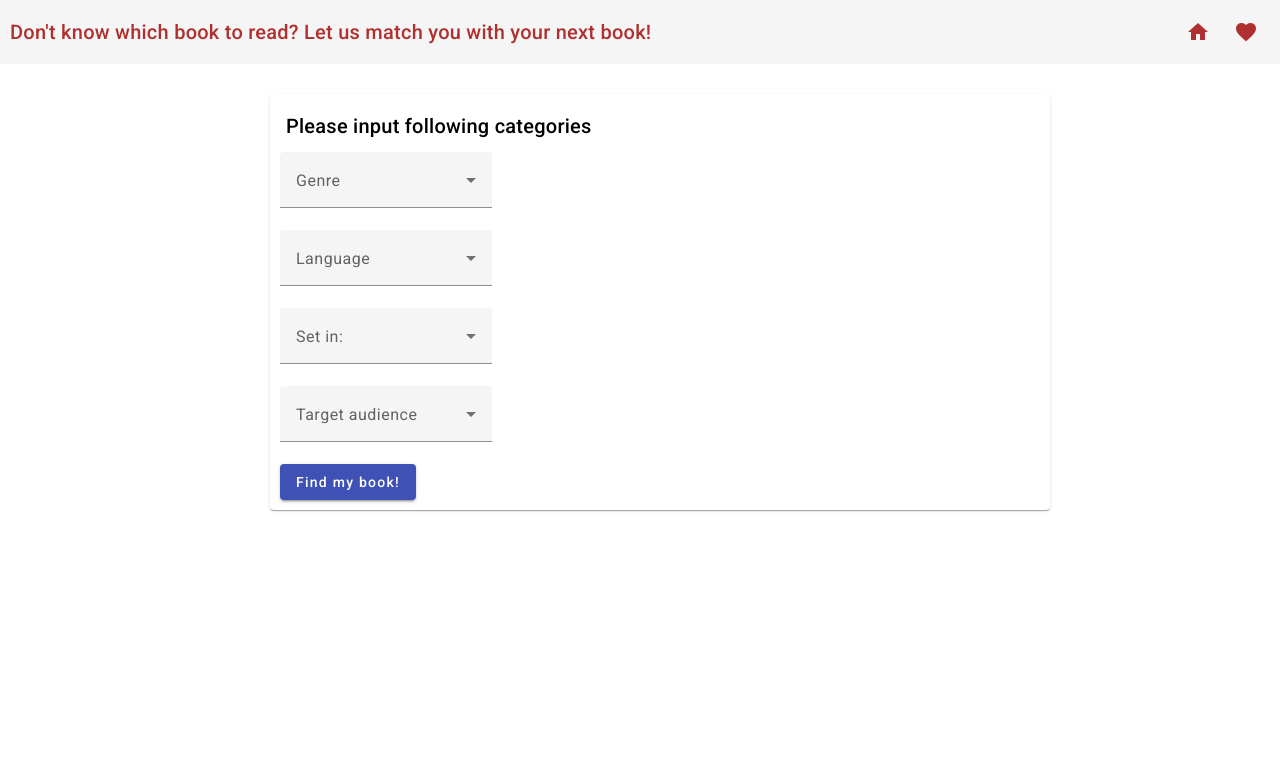
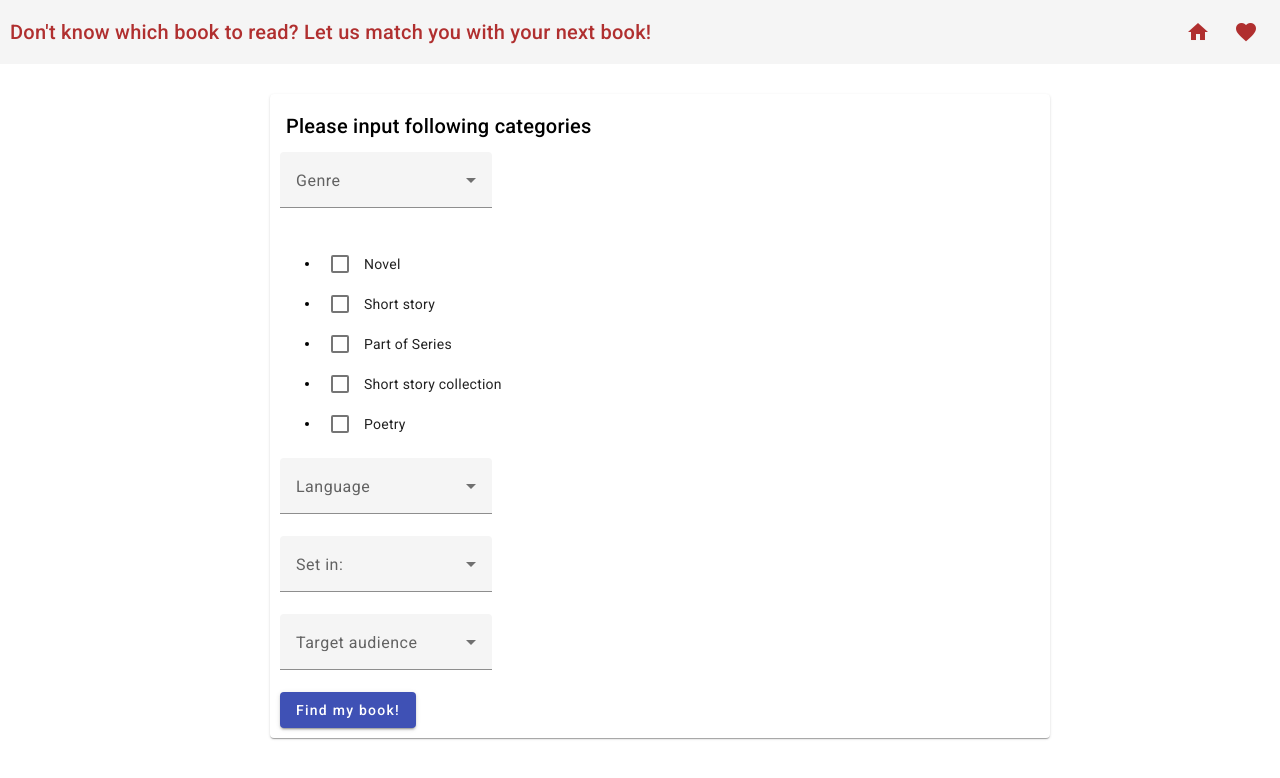
Before and after one commit to SnaffarN/EDAF90-Projekt, an Angular app in the folder my-angular-project/: page /book-search in a window 1280 px wide. Shown: the top 778 px of the page. Built offline with nearby package versions, Linux system fonts and the light colour scheme.

Commit message:
Fixade types i book-search

```diff
--- a/my-angular-project/src/app/book-search/book-search.component.html
+++ b/my-angular-project/src/app/book-search/book-search.component.html
@@ -12,6 +12,15 @@
           </mat-option>
         </mat-select>
       </mat-form-field>
+      <span class="checkbox-types">
+        <ul>
+            <li formArrayName="type" *ngFor="let t of types; let i = index">
+              <mat-checkbox [formControlName]="i" [checked]="selected === i" (change)="selected = i" >
+                {{t.name}}
+              </mat-checkbox>
+            </li>
+        </ul>
+      </span>
       <mat-form-field appearance="fill">
         <mat-label>Language</mat-label>
         <mat-select formControlName="language">
--- a/my-angular-project/src/app/book-search/book-search.component.ts
+++ b/my-angular-project/src/app/book-search/book-search.component.ts
@@ -10,6 +10,8 @@ import { Book } from '../Book';
 })
 export class BookSearchComponent {
   @Output() submit: EventEmitter<any> = new EventEmitter();
+
+  selected = -1;
 
   genres: Array<any> = [
     {name: "Adventure stories", value: "adventureStories"},
@@ -50,18 +52,23 @@ export class BookSearchComponent {
 
   bookForm = this.fb.group({
     genre: [''],
-    type: this.fb.array(this.types),
+    type: this.fb.array(Object.keys(this.types).map(key=> false)),
     language: [''],
     set_in: [''],
     target_audience: ['']
   })
 
   submitForm() {
-   // console.log(this.bookForm.value);
+    this.bookForm.value.type = this.bookForm.value.type?.map((v, i) => v ? this.types[i].value : null).filter(v => v !== null)[0];
     const search = this.bookForm.value;
     this.book.addSearch(search as Book);
   }
 
-  constructor(private fb: FormBuilder, private book: BookService) {}
+  constructor(private fb: FormBuilder, private book: BookService) {
+  }
+
+  changeSelection(event:any, index:any) {
+    this.selected = event.target.checked ? index : undefined;
+  }
 
 }
```
